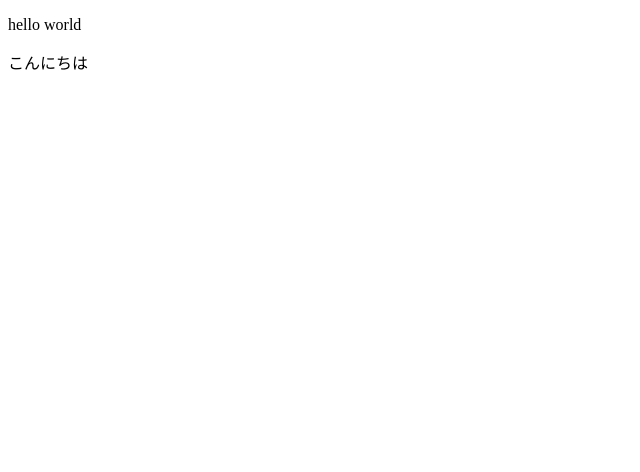
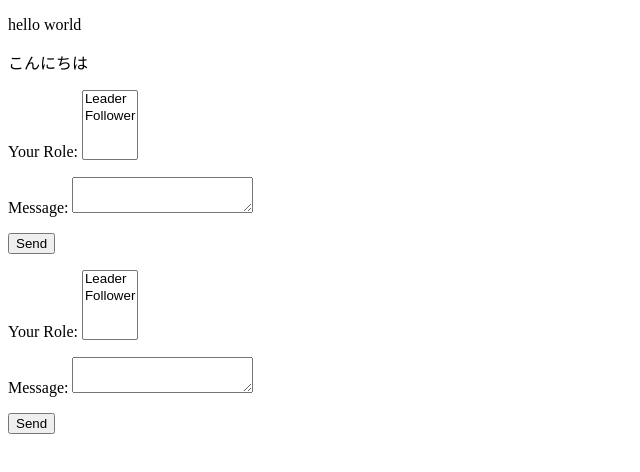
Before and after one commit to shimizu0623/test-site, a plain HTML site: page index.html in a window 1280 px wide. Shown: the whole page, without its empty margins (0-640 px from the left). Drawn offline with Linux system fonts and the light colour scheme.

Commit message:
Netlifyform機能のテスト

```diff
--- a/index.html
+++ b/index.html
@@ -10,5 +10,34 @@
     <p>hello world</p>
     <p>こんにちは</p>
 
+
+    <form name="contact" method="post" netlify>
+        <p>
+            <label>Your Role: <select name="role[]" multiple>
+              <option value="leader">Leader</option>
+              <option value="follower">Follower</option>
+            </select></label>
+          </p>
+          <p>
+            <label>Message: <textarea name="message"></textarea></label>
+          </p>
+          <p>
+            <button type="submit">Send</button>
+          </p>
+
+    </form>
+
+    <p>
+        <label>Your Role: <select name="role[]" multiple>
+          <option value="leader">Leader</option>
+          <option value="follower">Follower</option>
+        </select></label>
+      </p>
+      <p>
+        <label>Message: <textarea name="message"></textarea></label>
+      </p>
+      <p>
+        <button type="submit">Send</button>
+      </p>
 </body>
 </html>
```
